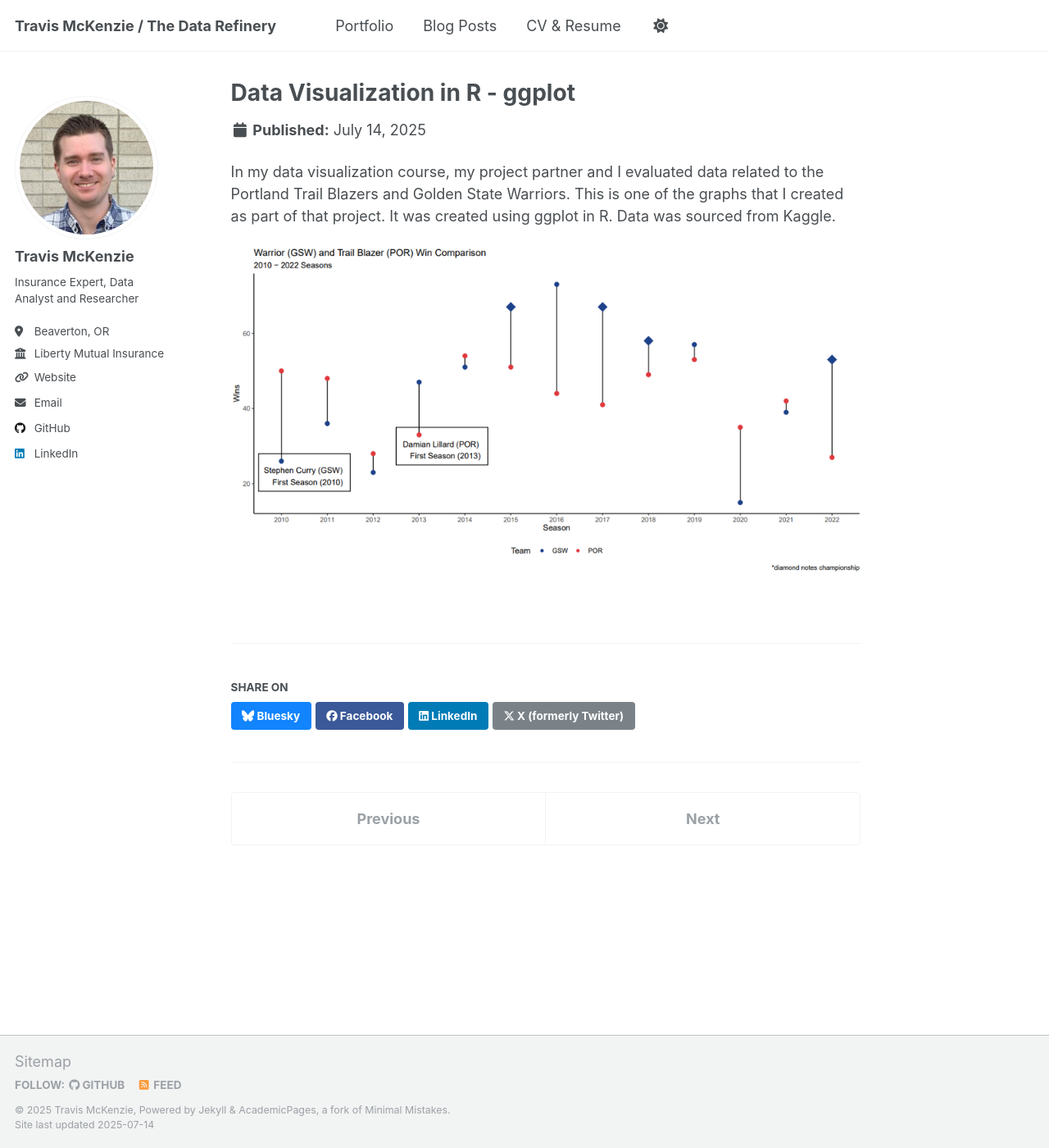
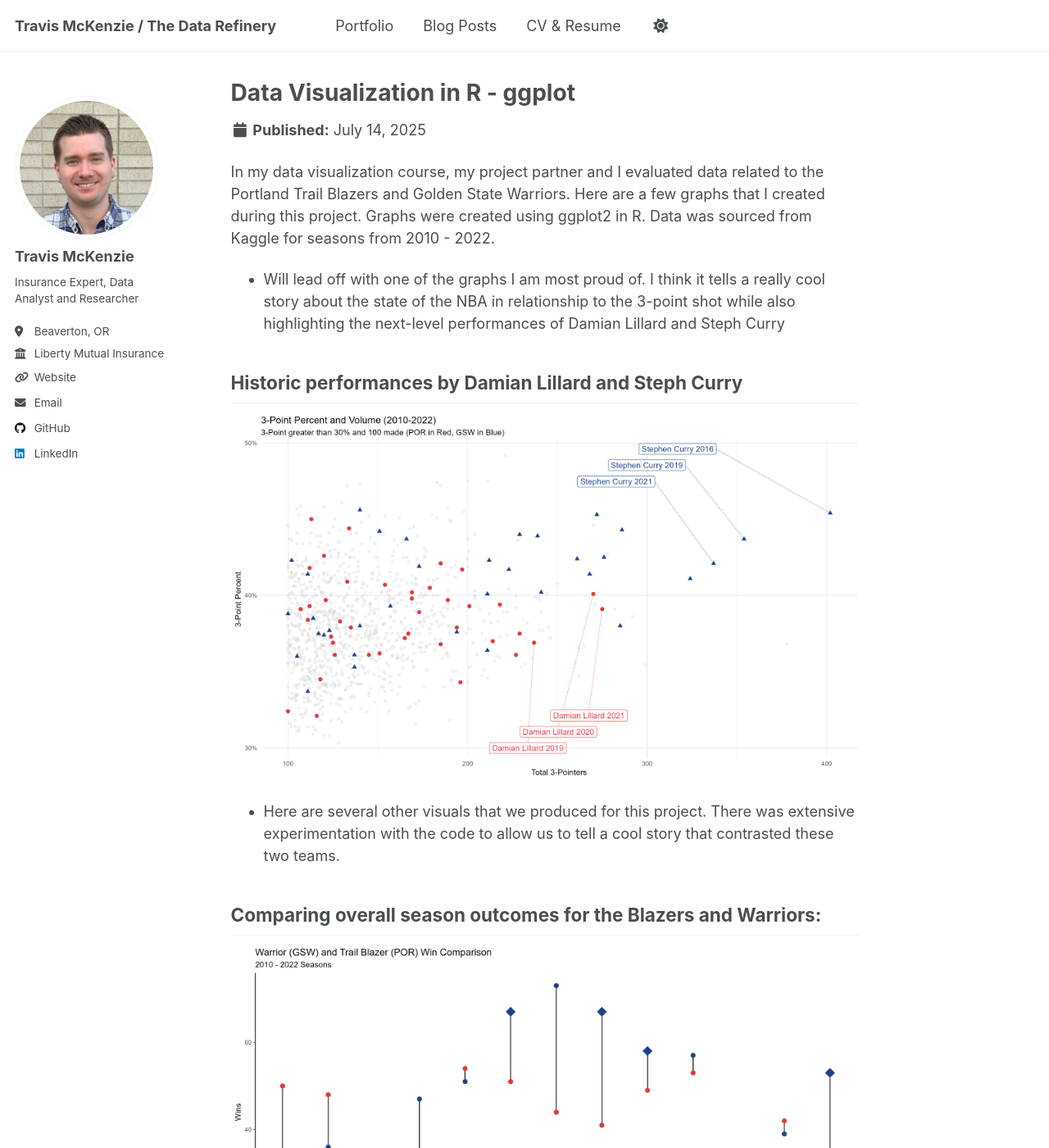
Before and after one commit to TDMckenzie/Refinery, a Jekyll site: the page built from _portfolio/portfolio-1.md, in a window 1280 px wide and 1400 px high. Shown: the whole window at 82% size. Built offline with Jekyll 4.4.1, drawn with Linux system fonts in a browser that asks for light colours; some of the changed text lies outside the part shown.

Commit message:
various portfolio additions

```diff
--- a/_portfolio/portfolio-1.md
+++ b/_portfolio/portfolio-1.md
@@ -1,9 +1,26 @@
 ---
 title: "Data Visualization in R - ggplot"
-excerpt: "Using ggplot, comparing team win performance<br/><img src='{{ site.baseurl }}/images/Win_Comparison.png'>"
+excerpt: "Using ggplot, comparing the Portland Trailblazers and Golden State Warriors"
 collection: portfolio
 ---
 
-In my data visualization course, my project partner and I evaluated data related to the Portland Trail Blazers and Golden State Warriors.  This is one of the graphs that I created as part of that project.  It was created using ggplot in R.  Data was sourced from Kaggle.
+In my data visualization course, my project partner and I evaluated data related to the Portland Trail Blazers and Golden State Warriors.  Here are a few graphs that I created during this project.  Graphs were created using ggplot2 in R.  Data was sourced from Kaggle for seasons from 2010 - 2022.
 
-<img src="{{ site.baseurl }}/images/Win_Comparison.png" alt="Win Comparison">
+* Will lead off with one of the graphs I am most proud of.  I think it tells a really cool story about the state of the NBA in relationship to the 3-point shot while also highlighting the next-level performances of Damian Lillard and Steph Curry
+
+## Historic performances by Damian Lillard and Steph Curry
+<img src="{{ site.baseurl }}/images/three_point.jpg" alt="3-Point Review">
+
+* Here are several other visuals that we produced for this project.  There was extensive experimentation with the code to allow us to tell a cool story that contrasted these two teams.
+
+## Comparing overall season outcomes for the Blazers and Warriors:
+<img src="{{ site.baseurl }}/images/win_comp.jpg" alt="Win Comparison">
+
+## Comparing points by position in years where Golden State won championships:
+<img src="{{ site.baseurl }}/images/champ_comp.jpg" alt="Championship Comparison">
+
+## Reviewing the offensive and defensive ratings of the Blazers and Warriors from 2010-2022:
+<img src="{{ site.baseurl }}/images/off_def_ratings.jpg" alt="Offensive and Defensive Ratings">
+
+## Evaluating the small ball player archetypes:
+<img src="{{ site.baseurl }}/images/ball_comp.jpg" alt="Archetype Comparison">
```
Also changed, not shown: images/Win_Comparison.png (deleted), images/ball_comp.jpg (added), images/champ_comp.jpg (added), images/off_def_ratings.jpg (added), images/three_point.jpg (added), images/win_comp.jpg (added).
